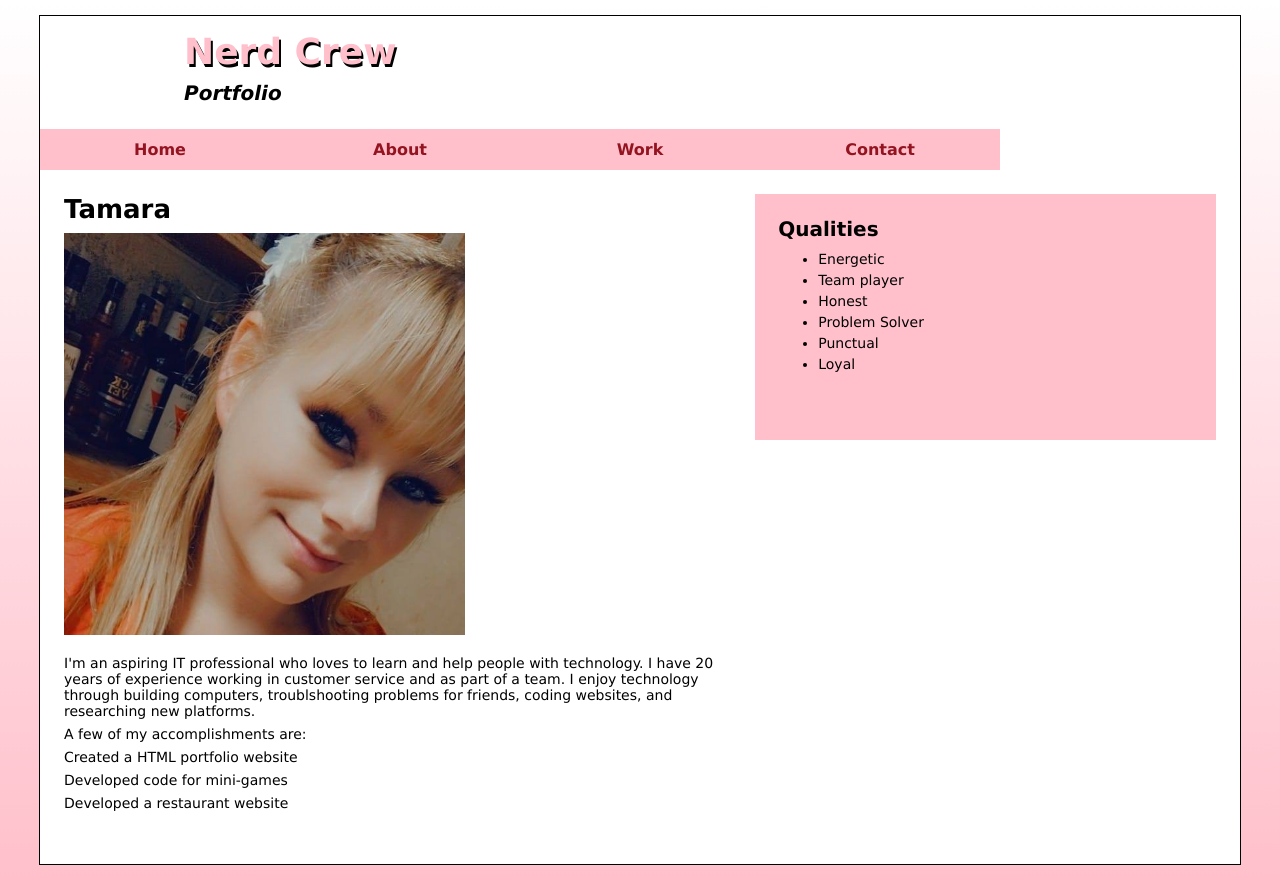
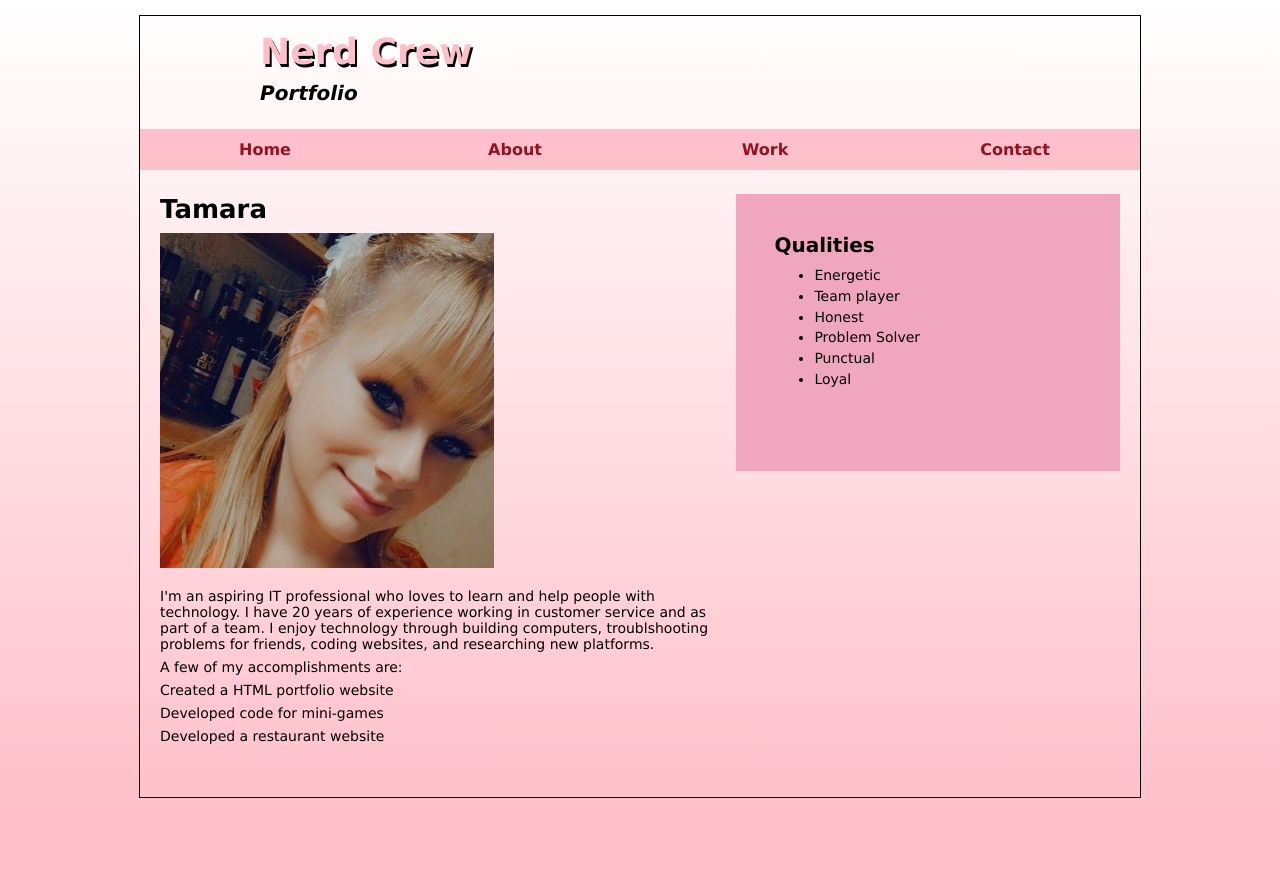
Before and after one commit to sleepyquilts/portfolioproject1, a PHP site: page /tamara.html in a window 1280 px wide. After the commit the page ends 798 px from the top, so only its background shows below. Run offline with PHP 8.4, Linux system fonts and the light colour scheme; some libraries are stand-ins or nearby versions.

Commit message:
Cleaned up

```diff
--- a/styles/speakert.css
+++ b/styles/speakert.css
@@ -11,8 +11,8 @@ body {
 	font-family: Verdana, Arial, Helvetica, sans-serif;
     font-size: 100%;
 	width: 96%;
-    max-width: 1200px;
-	background-color: white;
+    max-width: 1000px;
+	background-color: light pink;
 	margin: 15px auto;
 	padding: 15px 0;
 	border: 1px solid black;
@@ -68,7 +68,7 @@ header img {
 #nav_menu ul {
 	list-style: none;
     display: grid;                         /* make the list a grid */
-    grid-template: auto / repeat(5, 1fr);  /* define one row and five columns */
+    grid-template: auto / repeat(4, 1fr);  /* define one row and five columns */
     align-content: center;                 /* center the row tracks vertically */
 	margin: 0;
 	padding: 0;
@@ -112,8 +112,8 @@ article img {
 aside {
     max-height: 200px;                  /* to limit background */
     min-height: 180px;                  /* to limit background */
-	padding: 5%;                        /* based on size of column track */
-	background-color: #ffc0cb;
+	padding: 10%;                        /* based on size of column track */
+	background-color: #f1a6c0;
     grid-area: side;                    /* place the aside in a grid area */
 }
 aside h2 {
```
